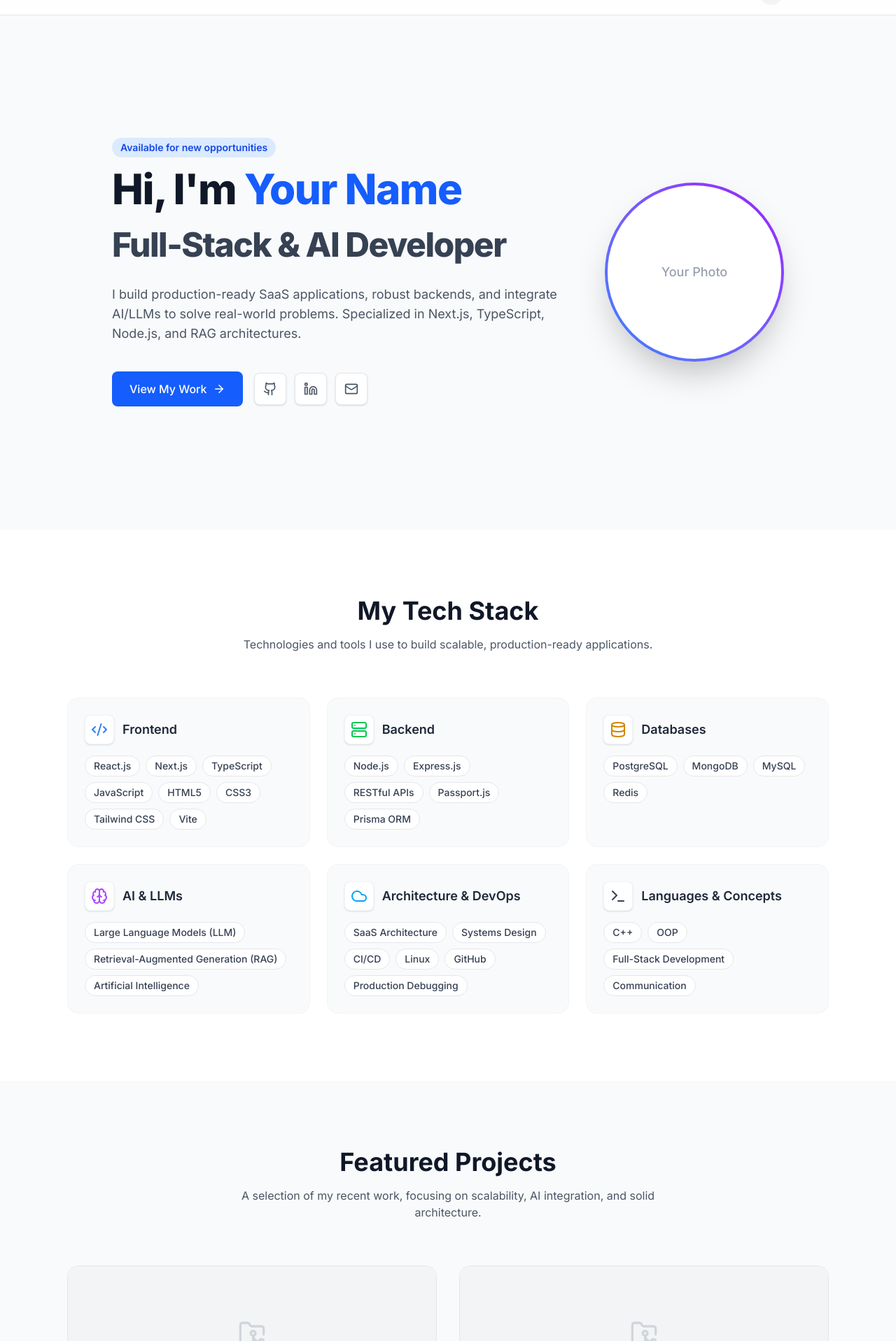
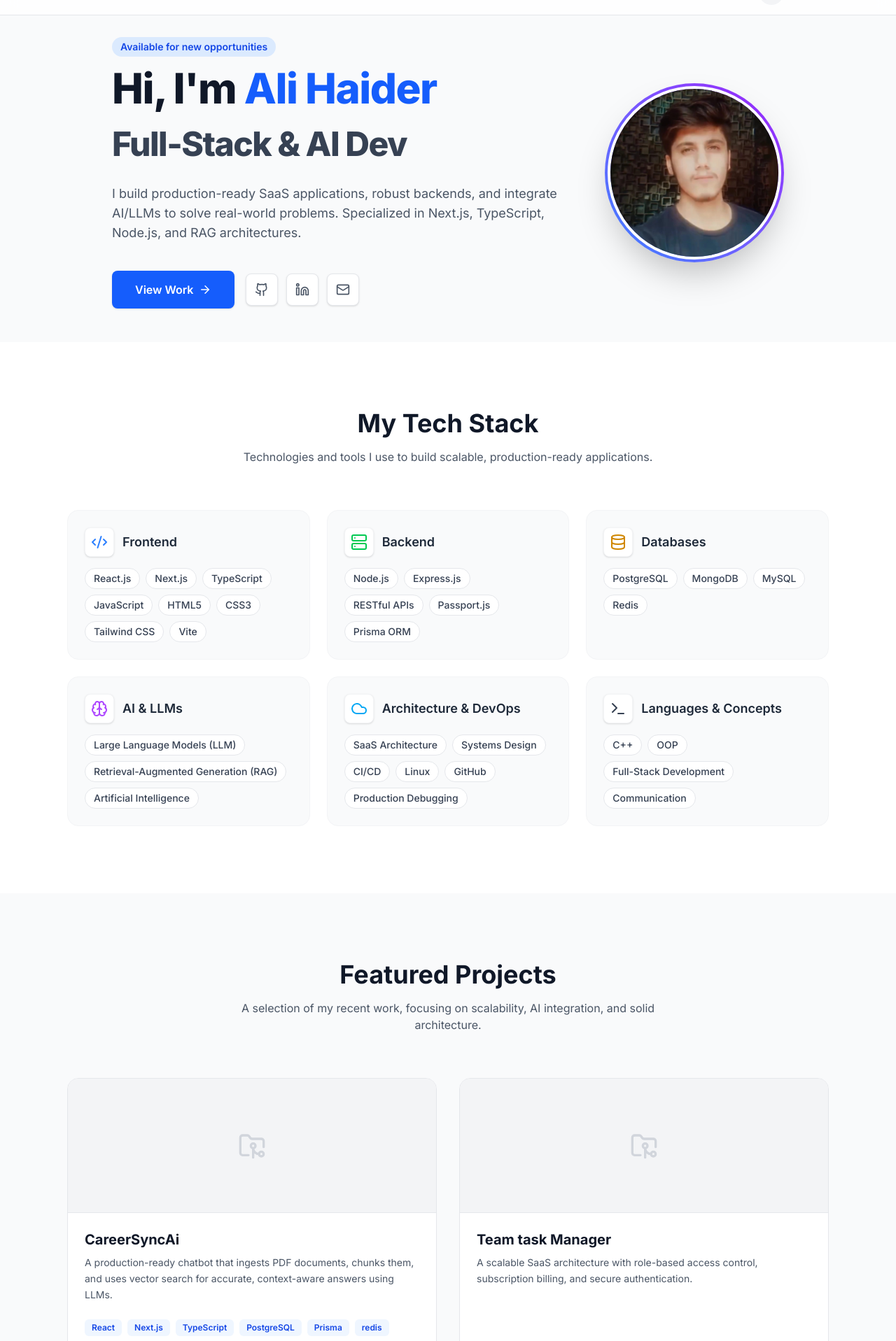
Before and after one commit to qh8773127-star/portfolio, a Next.js app: page / in a window 1280 px wide. Shown: the part 43-1960 px from the top of the page at 70% size. Built offline with nearby package versions, Linux system fonts and the light colour scheme.

Commit message:
fix : fix hero component , make responsive and add icon

```diff
--- a/app/components/Hero.tsx
+++ b/app/components/Hero.tsx
@@ -1,18 +1,53 @@
+import Image from "next/image";
 import Link from "next/link";
 import { ArrowRight, Mail } from "lucide-react";
 
-function GithubIcon({ size = 20, className = "" }: { size?: number; className?: string }) {
+function GithubIcon({
+  size = 20,
+  className = "",
+}: {
+  size?: number;
+  className?: string;
+}) {
   return (
-    <svg xmlns="http://www.w3.org/2000/svg" width={size} height={size} viewBox="0 0 24 24" fill="none" stroke="currentColor" strokeWidth="2" strokeLinecap="round" strokeLinejoin="round" className={className}>
+    <svg
+      xmlns="http://www.w3.org/2000/svg"
+      width={size}
+      height={size}
+      viewBox="0 0 24 24"
+      fill="none"
+      stroke="currentColor"
+      strokeWidth="2"
+      strokeLinecap="round"
+      strokeLinejoin="round"
+      className={className}
+    >
       <path d="M15 22v-4a4.8 4.8 0 0 0-1-3.5c3 0 6-2 6-5.5.08-1.25-.27-2.48-1-3.5.28-1.15.28-2.35 0-3.5 0 0-1 0-3 1.5-2.64-.5-5.36-.5-8 0C6 2 5 2 5 2c-.3 1.15-.3 2.35 0 3.5A5.403 5.403 0 0 0 4 9c0 3.5 3 5.5 6 5.5-.39.49-.68 1.05-.85 1.65-.17.6-.22 1.23-.15 1.85v4" />
       <path d="M9 18c-4.51 2-5-2-7-2" />
     </svg>
   );
 }
 
-function LinkedinIcon({ size = 20, className = "" }: { size?: number; className?: string }) {
+function LinkedinIcon({
+  size = 20,
+  className = "",
+}: {
+  size?: number;
+  className?: string;
+}) {
   return (
-    <svg xmlns="http://www.w3.org/2000/svg" width={size} height={size} viewBox="0 0 24 24" fill="none" stroke="currentColor" strokeWidth="2" strokeLinecap="round" strokeLinejoin="round" className={className}>
+    <svg
+      xmlns="http://www.w3.org/2000/svg"
+      width={size}
+      height={size}
+      viewBox="0 0 24 24"
+      fill="none"
+      stroke="currentColor"
+      strokeWidth="2"
+      strokeLinecap="round"
+      strokeLinejoin="round"
+      className={className}
+    >
       <path d="M16 8a6 6 0 0 1 6 6v7h-4v-7a2 2 0 0 0-2-2 2 2 0 0 0-2 2v7h-4v-7a6 6 0 0 1 6-6z" />
       <rect width="4" height="12" x="2" y="9" />
       <circle cx="4" cy="4" r="2" />
@@ -22,54 +57,78 @@ function LinkedinIcon({ size = 20, className = "" }: { size?: number; className?
 
 export default function Hero() {
   return (
-    <section className="min-h-screen flex items-center justify-center pt-16 bg-gray-50 dark:bg-gray-950 transition-colors duration-300">
-      <div className="max-w-5xl mx-auto px-4 sm:px-6 lg:px-8 text-center md:text-left flex flex-col-reverse md:flex-row items-center gap-12">
-
-        <div className="flex-1 space-y-6">
-          <span className="inline-block py-1 px-3 rounded-full bg-blue-100 dark:bg-blue-900/30 text-blue-700 dark:text-blue-400 text-sm font-semibold mb-2">
+    <section className="min-h-auto flex items-center justify-center pt-24 pb-12 bg-gray-50 dark:bg-gray-950 transition-colors duration-300">
+      <div className="max-w-5xl mx-auto px-4 sm:px-6 lg:px-8 flex flex-row items-center justify-between gap-4 md:gap-12 w-full">
+        <div className="flex-1 space-y-3 md:space-y-6 text-left">
+          <span className="hidden sm:inline-block py-1 px-3 rounded-full bg-blue-100 dark:bg-blue-900/30 text-blue-700 dark:text-blue-400 text-sm font-semibold mb-2">
             Available for new opportunities
           </span>
 
-          <h1 className="text-4xl sm:text-5xl md:text-6xl font-extrabold tracking-tight text-gray-900 dark:text-white leading-tight">
-            Hi, I&apos;m <span className="text-blue-600 dark:text-blue-500">Your Name</span>
+          <h1 className="text-2xl sm:text-4xl md:text-5xl lg:text-6xl font-extrabold tracking-tight text-gray-900 dark:text-white leading-tight">
+            Hi, I&apos;m{" "}
+            <span className="text-blue-600 dark:text-blue-500">Ali Haider</span>
             <br />
-            <span className="text-3xl sm:text-4xl md:text-5xl text-gray-700 dark:text-gray-300">Full-Stack & AI Developer</span>
+            <span className="text-lg sm:text-2xl md:text-4xl lg:text-5xl text-gray-700 dark:text-gray-300">
+              Full-Stack & AI Dev
+            </span>
           </h1>
-
-          <p className="text-lg text-gray-600 dark:text-gray-400 max-w-2xl">
-            I build production-ready SaaS applications, robust backends, and integrate AI/LLMs to solve real-world problems. Specialized in Next.js, TypeScript, Node.js, and RAG architectures.
+          <p className="hidden md:block text-lg text-gray-600 dark:text-gray-400 max-w-2xl">
+            I build production-ready SaaS applications, robust backends, and
+            integrate AI/LLMs to solve real-world problems. Specialized in
+            Next.js, TypeScript, Node.js, and RAG architectures.
           </p>
 
-          <div className="flex flex-col sm:flex-row gap-4 pt-4 justify-center md:justify-start">
+          <div className="flex flex-col sm:flex-row gap-2 md:gap-4 pt-2 md:pt-4 w-full">
             <Link
               href="#projects"
-              className="inline-flex items-center justify-center px-6 py-3 border border-transparent text-base font-medium rounded-lg text-white bg-blue-600 hover:bg-blue-700 transition-colors gap-2"
+              className="w-full sm:w-auto inline-flex items-center justify-center px-4 md:px-8 py-2 md:py-3.5 border border-transparent text-sm md:text-base font-semibold rounded-lg text-white bg-blue-600 hover:bg-blue-700 transition-colors gap-2 shadow-sm"
             >
-              View My Work <ArrowRight size={18} />
+              View Work <ArrowRight size={16} className="md:w-4.5 md:h-4.5" />
             </Link>
 
-            <div className="flex items-center justify-center gap-3">
-              <a href="https://github.com/yourusername" target="_blank" rel="noopener noreferrer" className="p-3 text-gray-600 dark:text-gray-300 hover:text-gray-900 dark:hover:text-white bg-white dark:bg-gray-800 border border-gray-200 dark:border-gray-700 rounded-lg shadow-sm hover:shadow-md transition-all">
-                <GithubIcon size={20} />
+            <div className="flex items-center gap-2 md:gap-3 w-full sm:w-auto">
+              <a
+                href="https://github.com/yourusername"
+                target="_blank"
+                rel="noopener noreferrer"
+                className="flex-1 sm:flex-none flex items-center justify-center p-2 md:p-3 text-gray-600 dark:text-gray-300 hover:text-gray-900 dark:hover:text-white bg-white dark:bg-gray-800 border border-gray-200 dark:border-gray-700 rounded-lg shadow-sm hover:shadow-md transition-all"
+              >
+                <GithubIcon size={18} className="md:w-5 md:h-5" />
               </a>
-              <a href="https://linkedin.com/in/yourusername" target="_blank" rel="noopener noreferrer" className="p-3 text-gray-600 dark:text-gray-300 hover:text-blue-600 dark:hover:text-blue-400 bg-white dark:bg-gray-800 border border-gray-200 dark:border-gray-700 rounded-lg shadow-sm hover:shadow-md transition-all">
-                <LinkedinIcon size={20} />
+              <a
+                href="https://linkedin.com/in/yourusername"
+                target="_blank"
+                rel="noopener noreferrer"
+                className="flex-1 sm:flex-none flex items-center justify-center p-2 md:p-3 text-gray-600 dark:text-gray-300 hover:text-blue-600 dark:hover:text-blue-400 bg-white dark:bg-gray-800 border border-gray-200 dark:border-gray-700 rounded-lg shadow-sm hover:shadow-md transition-all"
+              >
+                <LinkedinIcon size={18} className="md:w-5 md:h-5" />
               </a>
-              <a href="mailto:your.email@example.com" className="p-3 text-gray-600 dark:text-gray-300 hover:text-red-600 dark:hover:text-red-400 bg-white dark:bg-gray-800 border border-gray-200 dark:border-gray-700 rounded-lg shadow-sm hover:shadow-md transition-all">
-                <Mail size={20} />
+              <a
+                href="https://mail.google.com/mail/?view=cm&fs=1&to=ali.haider.qh@gmail.com"
+                target="_blank"
+                rel="noopener noreferrer"
+                className="flex-1 sm:flex-none flex items-center justify-center p-2 md:p-3 text-gray-600 dark:text-gray-300 hover:text-red-600 dark:hover:text-red-400 bg-white dark:bg-gray-800 border border-gray-200 dark:border-gray-700 rounded-lg shadow-sm hover:shadow-md transition-all"
+              >
+                <Mail size={18} className="md:w-5 md:h-5" />
               </a>
             </div>
           </div>
         </div>
 
-        <div className="flex-shrink-0">
-          <div className="w-48 h-48 md:w-64 md:h-64 rounded-full bg-gradient-to-tr from-blue-500 to-purple-600 p-1 shadow-2xl">
-            <div className="w-full h-full rounded-full bg-white dark:bg-gray-900 border-4 border-white dark:border-gray-900 flex items-center justify-center overflow-hidden">
-               <span className="text-gray-400 font-medium text-lg">Your Photo</span>
+        <div className="shrink-0 flex items-center justify-center">
+          <div className="w-24 h-24 sm:w-36 sm:h-36 md:w-56 md:h-56 lg:w-64 lg:h-64 rounded-full bg-linear-to-tr from-blue-500 to-purple-600 p-1 shadow-2xl">
+            <div className="w-full h-full rounded-full bg-white dark:bg-gray-900 border-2 md:border-4 border-white dark:border-gray-900 flex items-center justify-center overflow-hidden">
+              <Image
+                src="/profile.jpg"
+                alt="Ali Haider"
+                width={256}
+                height={256}
+                className="w-full h-full object-cover"
+                priority
+              />
             </div>
           </div>
         </div>
-
       </div>
     </section>
   );
--- a/app/components/Projects.tsx
+++ b/app/components/Projects.tsx
@@ -1,8 +1,25 @@
 import { ExternalLink, FolderGit2 } from "lucide-react";
 
-function GithubIcon({ size = 18, className = "" }: { size?: number; className?: string }) {
+function GithubIcon({
+  size = 18,
+  className = "",
+}: {
+  size?: number;
+  className?: string;
+}) {
   return (
-    <svg xmlns="http://www.w3.org/2000/svg" width={size} height={size} viewBox="0 0 24 24" fill="none" stroke="currentColor" strokeWidth="2" strokeLinecap="round" strokeLinejoin="round" className={className}>
+    <svg
+      xmlns="http://www.w3.org/2000/svg"
+      width={size}
+      height={size}
+      viewBox="0 0 24 24"
+      fill="none"
+      stroke="currentColor"
+      strokeWidth="2"
+      strokeLinecap="round"
+      strokeLinejoin="round"
+      className={className}
+    >
       <path d="M15 22v-4a4.8 4.8 0 0 0-1-3.5c3 0 6-2 6-5.5.08-1.25-.27-2.48-1-3.5.28-1.15.28-2.35 0-3.5 0 0-1 0-3 1.5-2.64-.5-5.36-.5-8 0C6 2 5 2 5 2c-.3 1.15-.3 2.35 0 3.5A5.403 5.403 0 0 0 4 9c0 3.5 3 5.5 6 5.5-.39.49-.68 1.05-.85 1.65-.17.6-.22 1.23-.15 1.85v4" />
       <path d="M9 18c-4.51 2-5-2-7-2" />
     </svg>
@@ -11,67 +28,97 @@ function GithubIcon({ size = 18, className = "" }: { size?: number; className?:
 
 const projectsData = [
   {
-    title: "AI Document Chatbot (RAG)",
-    description: "A production-ready chatbot that ingests PDF documents, chunks them, and uses vector search for accurate, context-aware answers using LLMs.",
-    tech: ["Next.js", "TypeScript", "PostgreSQL", "Prisma", "OpenAI"],
-    liveUrl: "https://example.com",
+    title: "CareerSyncAi",
+    description:
+      "A production-ready chatbot that ingests PDF documents, chunks them, and uses vector search for accurate, context-aware answers using LLMs.",
+    tech: [
+      "React",
+      "Next.js",
+      "TypeScript",
+      "PostgreSQL",
+      "Prisma",
+      "redis",
+      "tailwind CSS",
+      "LLM",
+      "RAG"
+    ],
+    liveUrl: "https://career-sync-ai-dun.vercel.app",
     githubUrl: "https://github.com/yourusername/rag-chatbot",
   },
   {
-    title: "Multi-Tenant SaaS Platform",
-    description: "A scalable SaaS architecture with role-based access control, subscription billing, and secure authentication.",
+    title: "Team task Manager",
+    description:
+      "A scalable SaaS architecture with role-based access control, subscription billing, and secure authentication.",
     tech: ["Node.js", "Express.js", "MongoDB", "Passport.js", "Redis"],
-    liveUrl: "https://example.com",
+    liveUrl: "https://team-task-manager-ui-7xfl.onrender.com",
     githubUrl: "https://github.com/yourusername/saas-app",
-  },
-  {
-    title: "E-Commerce API & Dashboard",
-    description: "High-performance RESTful API with caching and a responsive React dashboard for inventory management.",
-    tech: ["React.js", "Express.js", "MySQL", "REST APIs", "CI/CD"],
-    liveUrl: "https://example.com",
-    githubUrl: "https://github.com/yourusername/ecommerce",
-  },
+  }
 ];
 
 export default function Projects() {
   return (
-    <section id="projects" className="py-24 bg-gray-50 dark:bg-gray-950 scroll-mt-20 transition-colors duration-300">
+    <section
+      id="projects"
+      className="py-24 bg-gray-50 dark:bg-gray-950 scroll-mt-20 transition-colors duration-300"
+    >
       <div className="max-w-6xl mx-auto px-4 sm:px-6 lg:px-8">
-
         <div className="text-center mb-16">
-          <h2 className="text-3xl md:text-4xl font-bold text-gray-900 dark:text-white mb-4">Featured Projects</h2>
+          <h2 className="text-3xl md:text-4xl font-bold text-gray-900 dark:text-white mb-4">
+            Featured Projects
+          </h2>
           <p className="text-gray-600 dark:text-gray-400 max-w-2xl mx-auto">
-            A selection of my recent work, focusing on scalability, AI integration, and solid architecture.
+            A selection of my recent work, focusing on scalability, AI
+            integration, and solid architecture.
           </p>
         </div>
 
         <div className="grid grid-cols-1 md:grid-cols-2 gap-8">
           {projectsData.map((project, index) => (
-            <div key={index} className="bg-white dark:bg-gray-800 rounded-2xl border border-gray-200 dark:border-gray-700 overflow-hidden hover:shadow-xl transition-all duration-300 flex flex-col">
-
+            <div
+              key={index}
+              className="bg-white dark:bg-gray-800 rounded-2xl border border-gray-200 dark:border-gray-700 overflow-hidden hover:shadow-xl transition-all duration-300 flex flex-col"
+            >
               <div className="h-48 bg-gray-100 dark:bg-gray-700/50 border-b border-gray-200 dark:border-gray-700 flex items-center justify-center relative group">
-                <FolderGit2 size={40} className="text-gray-300 dark:text-gray-600 group-hover:scale-110 transition-transform duration-300" />
+                <FolderGit2
+                  size={40}
+                  className="text-gray-300 dark:text-gray-600 group-hover:scale-110 transition-transform duration-300"
+                />
               </div>
 
-              <div className="p-6 flex flex-col flex-grow">
-                <h3 className="text-xl font-bold text-gray-900 dark:text-white mb-2">{project.title}</h3>
-                <p className="text-gray-600 dark:text-gray-400 text-sm mb-6 flex-grow leading-relaxed">
+              <div className="p-6 flex flex-col grow">
+                <h3 className="text-xl font-bold text-gray-900 dark:text-white mb-2">
+                  {project.title}
+                </h3>
+                <p className="text-gray-600 dark:text-gray-400 text-sm mb-6 grow leading-relaxed">
                   {project.description}
                 </p>
 
                 <div className="flex flex-wrap gap-2 mb-6">
                   {project.tech.map((tech, i) => (
-                    <span key={i} className="px-2.5 py-1 bg-blue-50 dark:bg-blue-900/30 text-blue-700 dark:text-blue-400 text-xs font-semibold rounded-md">
+                    <span
+                      key={i}
+                      className="px-2.5 py-1 bg-blue-50 dark:bg-blue-900/30 text-blue-700 dark:text-blue-400 text-xs font-semibold rounded-md"
+                    >
                       {tech}
                     </span>
                   ))}
                 </div>
 
                 <div className="flex items-center gap-4 pt-4 border-t border-gray-100 dark:border-gray-700 mt-auto">
-                  <a href={project.githubUrl} target="_blank" rel="noopener noreferrer" className="flex items-center gap-2 text-sm font-medium text-gray-600 dark:text-gray-300 hover:text-gray-900 dark:hover:text-white transition-colors">
+                  <a
+                    href={project.githubUrl}
+                    target="_blank"
+                    rel="noopener noreferrer"
+                    className="flex items-center gap-2 text-sm font-medium text-gray-600 dark:text-gray-300 hover:text-gray-900 dark:hover:text-white transition-colors"
+                  >
                     <GithubIcon size={18} /> GitHub
                   </a>
-                  <a href={project.liveUrl} target="_blank" rel="noopener noreferrer" className="flex items-center gap-2 text-sm font-medium text-blue-600 dark:text-blue-400 hover:text-blue-700 dark:hover:text-blue-300 transition-colors ml-auto">
+                  <a
+                    href={project.liveUrl}
+                    target="_blank"
+                    rel="noopener noreferrer"
+                    className="flex items-center gap-2 text-sm font-medium text-blue-600 dark:text-blue-400 hover:text-blue-700 dark:hover:text-blue-300 transition-colors ml-auto"
+                  >
                     Live Demo <ExternalLink size={16} />
                   </a>
                 </div>
@@ -79,7 +126,6 @@ export default function Projects() {
             </div>
           ))}
         </div>
-
       </div>
     </section>
   );
```
Also changed, not shown: app/components/Contact.tsx (+2 -7 lines), app/components/Navbar.tsx (+1 -8 lines), public/profile.jpg (added).
